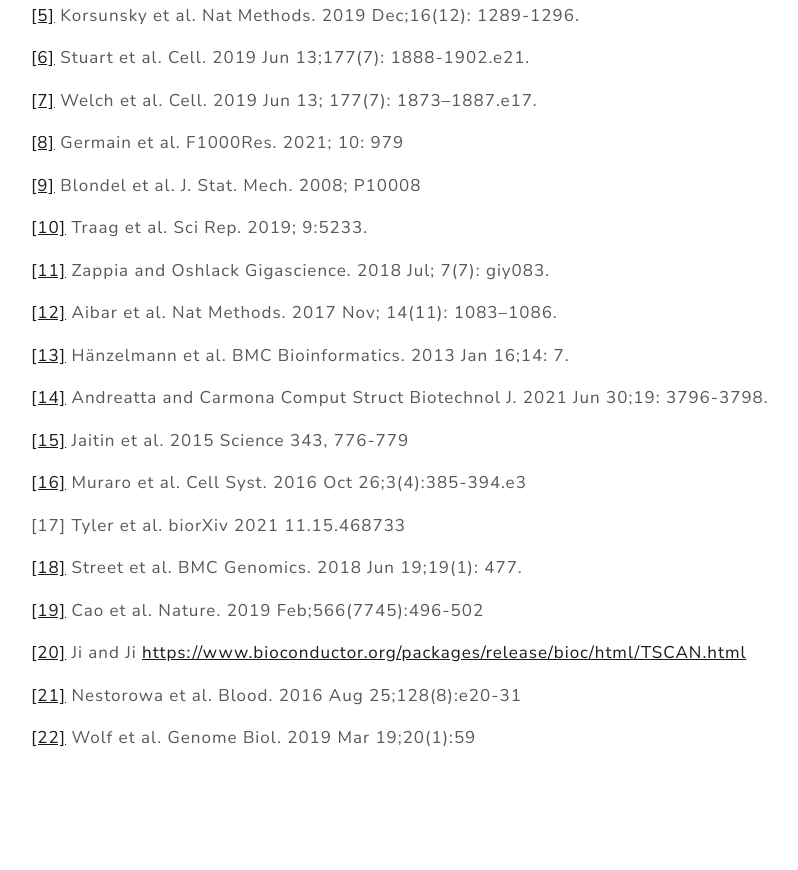
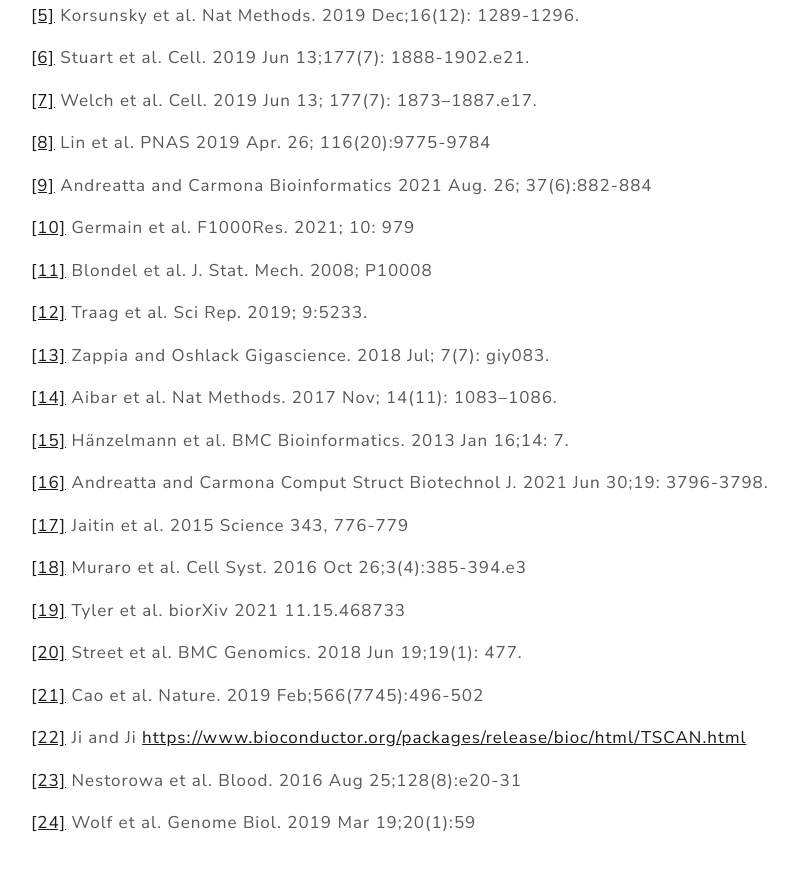
Before and after one commit to gdagstn/cellulaweb, a plain HTML site: page references.html in a window 1280 px wide. Shown: the part 354-1224 px from the top of the page, without its empty margins (137-935 px from the left). Before the commit the page ends 1199 px from the top, so only its background shows below. Drawn offline with Linux system fonts and the light colour scheme.

Commit message:
update references

```diff
--- a/references.html
+++ b/references.html
@@ -188,21 +188,23 @@
 <p><a id="5"></a> <a href="usage.html#5">[5]</a> Korsunsky et al.&nbsp;Nat Methods. 2019 Dec;16(12): 1289-1296.</p>
 <p><a id="6"></a> <a href="usage.html#6">[6]</a> Stuart et al.&nbsp;Cell. 2019 Jun 13;177(7): 1888-1902.e21.</p>
 <p><a id="7"></a> <a href="usage.html#7">[7]</a> Welch et al.&nbsp;Cell. 2019 Jun 13; 177(7): 1873–1887.e17.</p>
-<p><a id="8"></a> <a href="usage.html#8">[8]</a> Germain et al.&nbsp;F1000Res. 2021; 10: 979</p>
-<p><a id="9"></a> <a href="clustering.html#9">[9]</a> Blondel et al.&nbsp;J. Stat. Mech. 2008; P10008</p>
-<p><a id="10"></a> <a href="clustering.html#10">[10]</a> Traag et al.&nbsp;Sci Rep.&nbsp;2019; 9:5233.</p>
-<p><a id="11"></a> <a href="clustering.html#11">[11]</a> Zappia and Oshlack Gigascience. 2018 Jul; 7(7): giy083.</p>
-<p><a id="12"></a> <a href="identities.html#12">[12]</a> Aibar et al.&nbsp;Nat Methods. 2017 Nov; 14(11): 1083–1086.</p>
-<p><a id="13"></a> <a href="identities.html#13">[13]</a> Hänzelmann et al.&nbsp;BMC Bioinformatics. 2013 Jan 16;14: 7.</p>
-<p><a id="14"></a> <a href="identities.html#14">[14]</a> Andreatta and Carmona Comput Struct Biotechnol J. 2021 Jun 30;19: 3796-3798.</p>
-<p><a id="15"></a> <a href="identities.html#15">[15]</a> Jaitin et al.&nbsp;2015 Science 343, 776-779</p>
-<p><a id="16"></a> <a href="identities.html#16">[16]</a> Muraro et al.&nbsp;Cell Syst. 2016 Oct 26;3(4):385-394.e3</p>
-<p><a id="17"></a> [17] Tyler et al.&nbsp;biorXiv 2021 11.15.468733</p>
-<p><a id="18"></a> <a href="trajectories.html#18">[18]</a> Street et al.&nbsp;BMC Genomics. 2018 Jun 19;19(1): 477.</p>
-<p><a id="19"></a> <a href="trajectories.html#19">[19]</a> Cao et al.&nbsp;Nature. 2019 Feb;566(7745):496-502</p>
-<p><a id="20"></a> <a href="trajectories.html#20">[20]</a> Ji and Ji <a href="https://www.bioconductor.org/packages/release/bioc/html/TSCAN.html" class="uri">https://www.bioconductor.org/packages/release/bioc/html/TSCAN.html</a></p>
-<p><a id="21"></a> <a href="trajectories.html#21">[21]</a> Nestorowa et al.&nbsp;Blood. 2016 Aug 25;128(8):e20-31</p>
-<p><a id="22"></a> <a href="trajectories.html#22">[22]</a> Wolf et al.&nbsp;Genome Biol. 2019 Mar 19;20(1):59</p>
+<p><a id="8"></a> <a href="usage.html#8">[8]</a> Lin et al.&nbsp;PNAS 2019 Apr.&nbsp;26; 116(20):9775-9784</p>
+<p><a id="9"></a> <a href="usage.html#9">[9]</a> Andreatta and Carmona Bioinformatics 2021 Aug.&nbsp;26; 37(6):882-884</p>
+<p><a id="10"></a> <a href="usage.html#10">[10]</a> Germain et al.&nbsp;F1000Res. 2021; 10: 979</p>
+<p><a id="11"></a> <a href="clustering.html#11">[11]</a> Blondel et al.&nbsp;J. Stat. Mech. 2008; P10008</p>
+<p><a id="12"></a> <a href="clustering.html#12">[12]</a> Traag et al.&nbsp;Sci Rep.&nbsp;2019; 9:5233.</p>
+<p><a id="13"></a> <a href="clustering.html#11">[13]</a> Zappia and Oshlack Gigascience. 2018 Jul; 7(7): giy083.</p>
+<p><a id="14"></a> <a href="identities.html#12">[14]</a> Aibar et al.&nbsp;Nat Methods. 2017 Nov; 14(11): 1083–1086.</p>
+<p><a id="15"></a> <a href="identities.html#13">[15]</a> Hänzelmann et al.&nbsp;BMC Bioinformatics. 2013 Jan 16;14: 7.</p>
+<p><a id="16"></a> <a href="identities.html#16">[16]</a> Andreatta and Carmona Comput Struct Biotechnol J. 2021 Jun 30;19: 3796-3798.</p>
+<p><a id="17"></a> <a href="identities.html#177">[17]</a> Jaitin et al.&nbsp;2015 Science 343, 776-779</p>
+<p><a id="18"></a> <a href="identities.html#18">[18]</a> Muraro et al.&nbsp;Cell Syst. 2016 Oct 26;3(4):385-394.e3</p>
+<p><a id="19"></a> <a href="downsample.html#19">[19]</a> Tyler et al.&nbsp;biorXiv 2021 11.15.468733</p>
+<p><a id="20"></a> <a href="trajectories.html#20">[20]</a> Street et al.&nbsp;BMC Genomics. 2018 Jun 19;19(1): 477.</p>
+<p><a id="21"></a> <a href="trajectories.html#21">[21]</a> Cao et al.&nbsp;Nature. 2019 Feb;566(7745):496-502</p>
+<p><a id="22"></a> <a href="trajectories.html#22">[22]</a> Ji and Ji <a href="https://www.bioconductor.org/packages/release/bioc/html/TSCAN.html" class="uri">https://www.bioconductor.org/packages/release/bioc/html/TSCAN.html</a></p>
+<p><a id="23"></a> <a href="trajectories.html#23">[23]</a> Nestorowa et al.&nbsp;Blood. 2016 Aug 25;128(8):e20-31</p>
+<p><a id="24"></a> <a href="trajectories.html#24">[24]</a> Wolf et al.&nbsp;Genome Biol. 2019 Mar 19;20(1):59</p>
 
 
 
```
